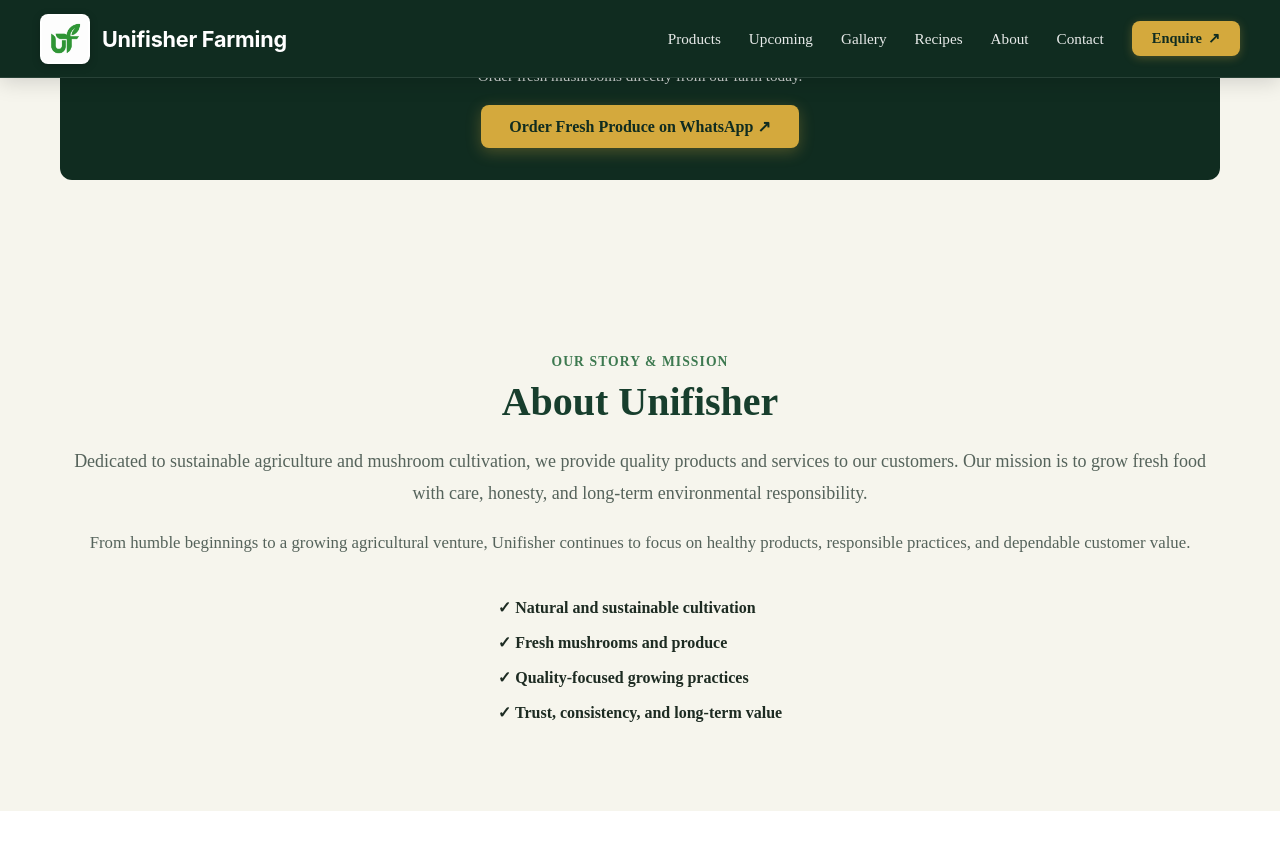
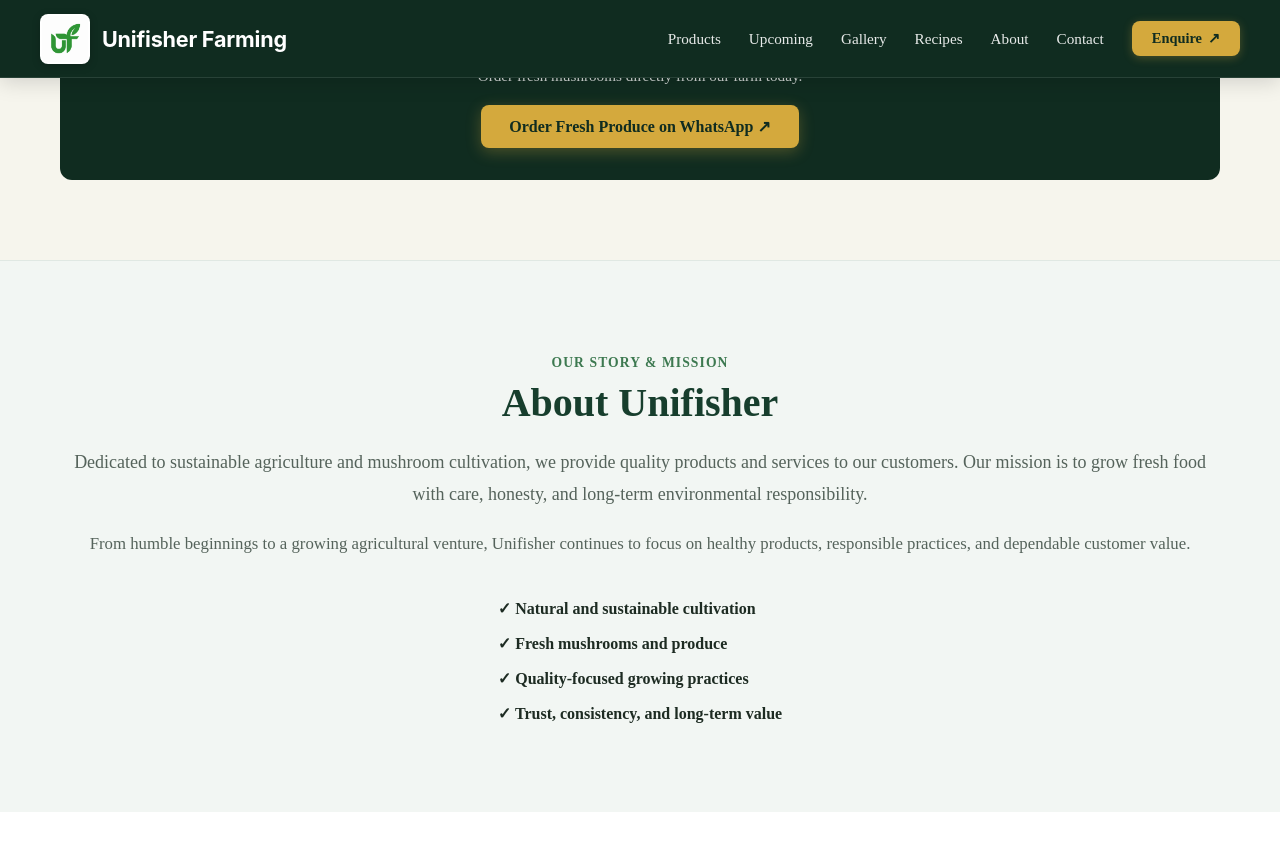
Before and after one commit to Unifisher/Unifisher-Website, a Jekyll site: the page built from index.html, in a window 1280 px wide and 900 px high, scrolled down 3830 px. Shown: the top 851 px of the window. Built offline with Jekyll 4.4.1, drawn with Linux system fonts in a browser that asks for light colours; some web fonts are replaced.

Commit message:
about us page background change

```diff
--- a/_includes/about.html
+++ b/_includes/about.html
@@ -1,4 +1,4 @@
-<section id="about" class="about-section" style="padding: 5rem 1.5rem; background-color: #f6f5ed;">
+<section id="about" class="about-section" style="padding: 5rem 1.5rem; background-color: #f2f6f3; border-top: 1px solid rgba(23,62,45,0.08);">
   <div class="container" style="max-width: 900px; margin: 0 auto; text-align: center;">
 
     <div class="about-content">
```
